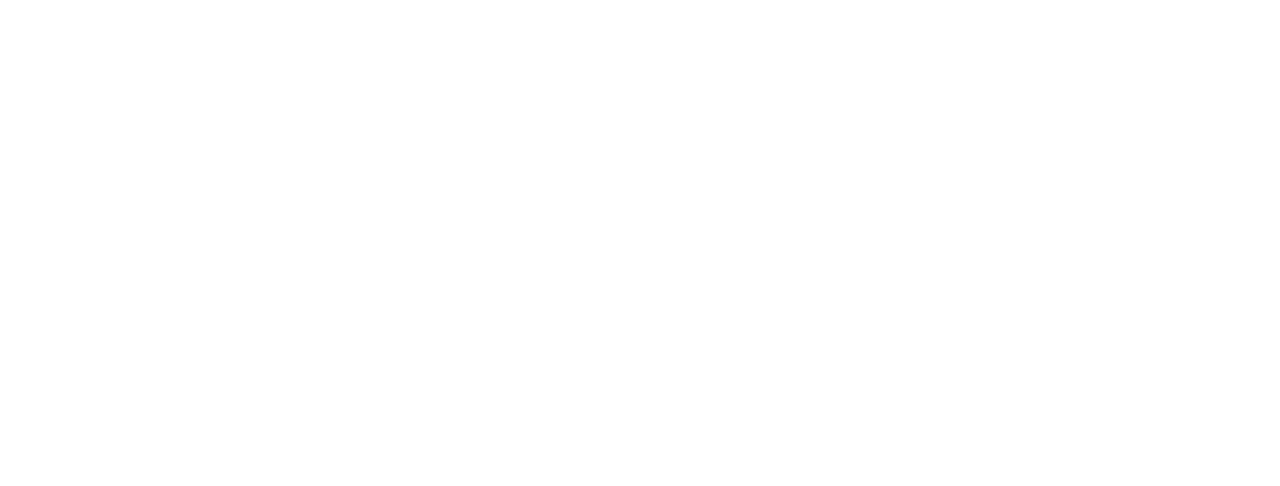
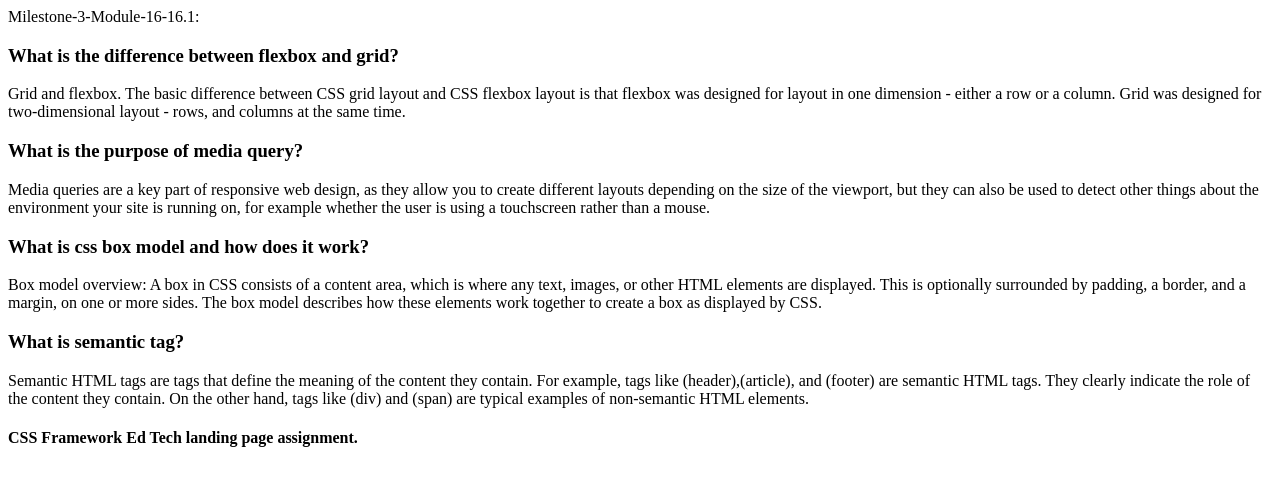
Before and after one commit to Shihab20105/Milestone-3-CSS-Frameworks--Module-16-Responsive-Landing-Page-Assignment, a plain HTML site: page 16-1/index.html in a window 1280 px wide. Drawn offline with Linux system fonts and the light colour scheme.

Commit message:
Discovered CSS Framework Ed Tech landing page assignment

```diff
--- a/16-1/index.html
+++ b/16-1/index.html
@@ -3,9 +3,21 @@
 <head>
     <meta charset="UTF-8">
     <meta name="viewport" content="width=device-width, initial-scale=1.0">
-    <title>Document</title>
+    <title>Module-16-16.1 | CSS Framework</title>
+    <span>Milestone-3-Module-16-16.1:</span>
 </head>
 <body>
+    <br>
+    <h3>What is the difference between flexbox and grid?</h3>
+    <p>Grid and flexbox. The basic difference between CSS grid layout and CSS flexbox layout is that flexbox was designed for layout in one dimension - either a row or a column. Grid was designed for two-dimensional layout - rows, and columns at the same time.</p>
+    <h3>What is the purpose of media query?</h3>
+    <p>Media queries are a key part of responsive web design, as they allow you to create different layouts depending on the size of the viewport, but they can also be used to detect other things about the environment your site is running on, for example whether the user is using a touchscreen rather than a mouse.</p>
+    <h3>What is css box model and how does it work?</h3>
+    <p>Box model overview: A box in CSS consists of a content area, which is where any text, images, or other HTML elements are displayed. This is optionally surrounded by padding, a border, and a margin, on one or more sides. The box model describes how these elements work together to create a box as displayed by CSS.</p>
+    <h3>What is semantic tag?</h3>
+    <p>Semantic HTML tags are tags that define the meaning of the content they contain. For example, tags like (header),(article), and (footer) are semantic HTML tags. They clearly indicate the role of the content they contain. On the other hand, tags like (div) and (span) are typical examples of non-semantic HTML elements.</p>
+    <h4>CSS Framework Ed Tech landing page assignment.</h4>
+
 
 </body>
 </html>
```
